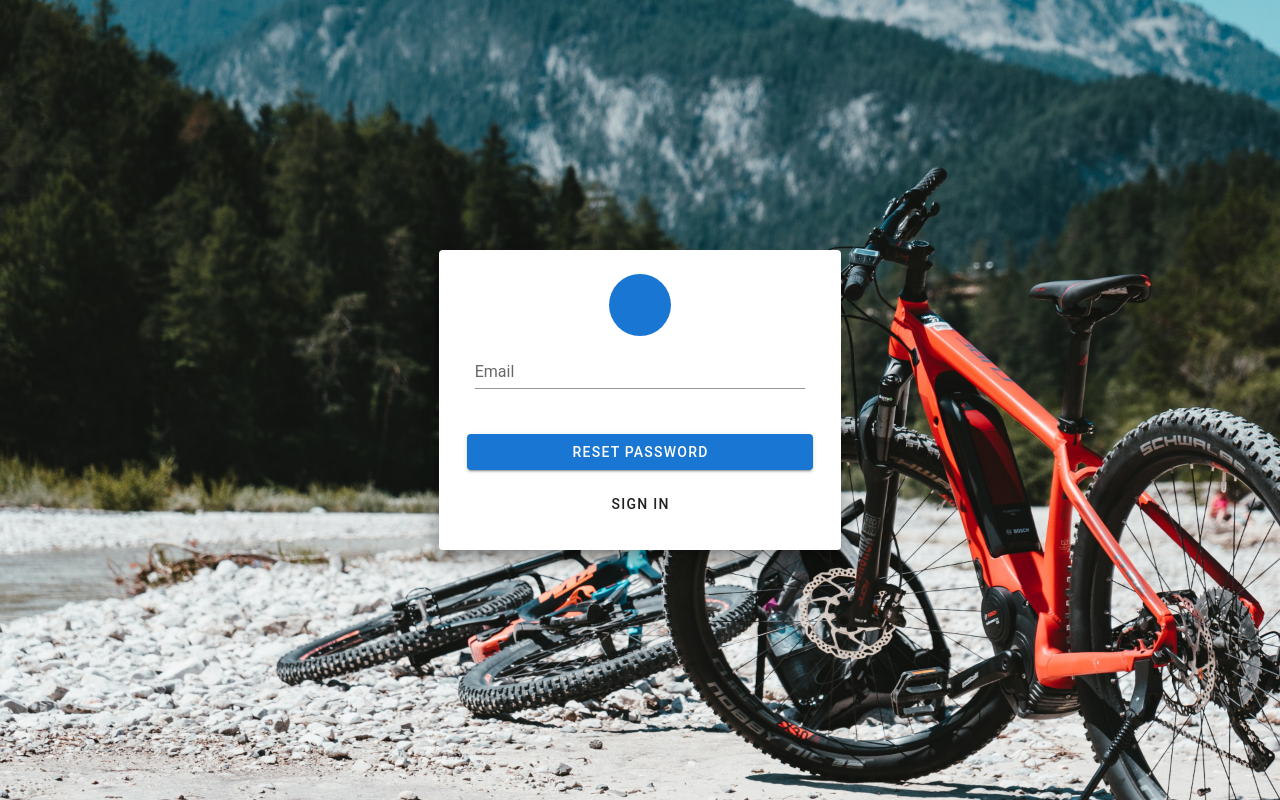
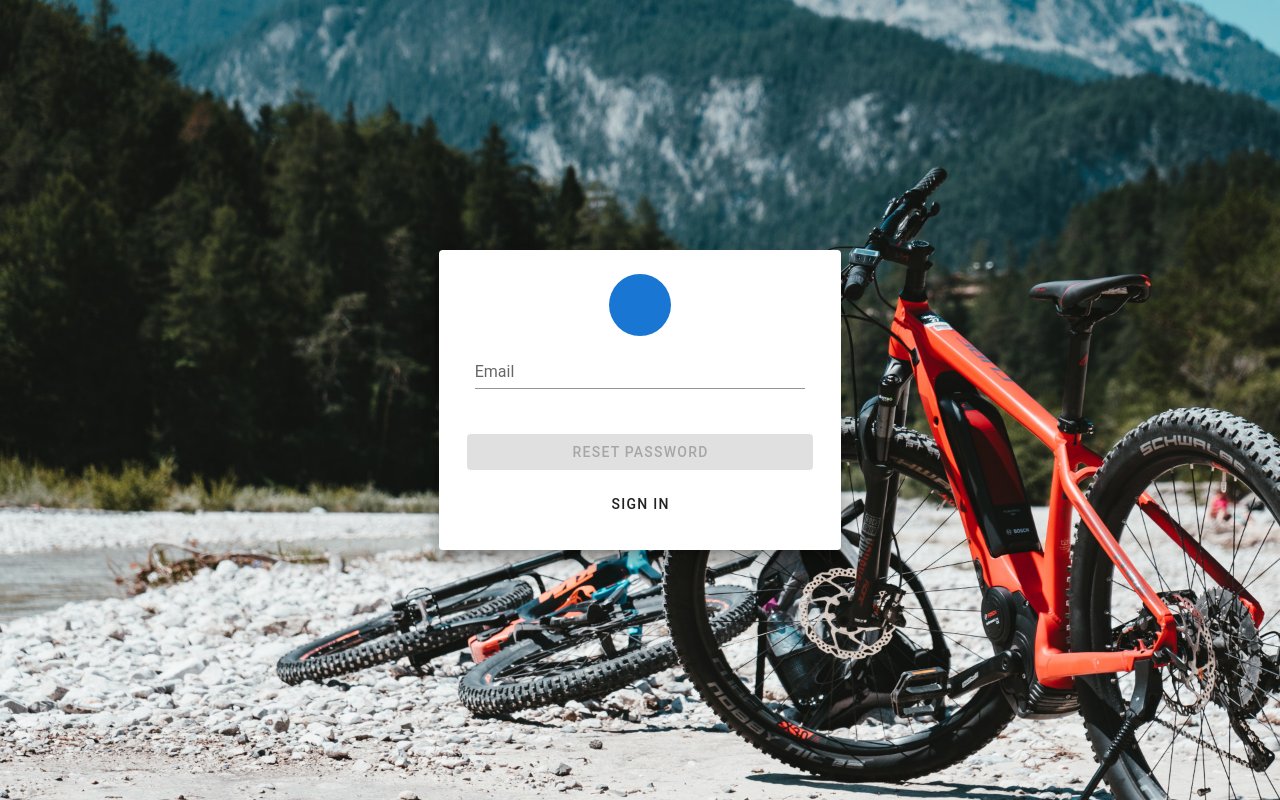
Before and after one commit to manueltaber/openbike24, a Vue app: page /authentication/signin in a window 1280 px wide. Both pictures are taken after a click on the button "RESET PASSWORD". Built offline with nearby package versions, Linux system fonts and the light colour scheme; no server answers; a small style sheet from the web is missing.

Commit message:
Improve Password Reset UX

```diff
--- a/src/components/authentication/ResetPassword.vue
+++ b/src/components/authentication/ResetPassword.vue
@@ -27,14 +27,18 @@
     </v-card-text>
     <v-card-text v-if="!donePasswortReset">
       <v-form>
-        <email-input v-model="email" :disabled="componentsDisabled" />
+        <email-input
+          v-model="email"
+          :disabled="componentsDisabled"
+          @confirm="resetPassword"
+        />
       </v-form>
     </v-card-text>
     <v-card-actions v-if="!donePasswortReset">
       <v-btn
         color="primary"
         block
-        :disabled="componentsDisabled"
+        :disabled="resetPasswordDisabled"
         :loading="componentsDisabled"
         @click="resetPassword"
       >
@@ -74,6 +78,13 @@ export default Vue.extend({
     donePasswortReset: false
   }),
   computed: {
+    resetPasswordDisabled: function(): boolean {
+      if (this.email) {
+        return false;
+      } else {
+        return true;
+      }
+    },
     componentsDisabled: function(): boolean {
       return this.doingPasswordReset;
     }
@@ -87,6 +98,7 @@ export default Vue.extend({
         this.doingPasswordReset = true;
         try {
           await sendPasswordResetEmail(this.email);
+          this.errorMessage = null;
           this.donePasswortReset = true;
           this.doingPasswordReset = false;
         } catch (error) {
```
